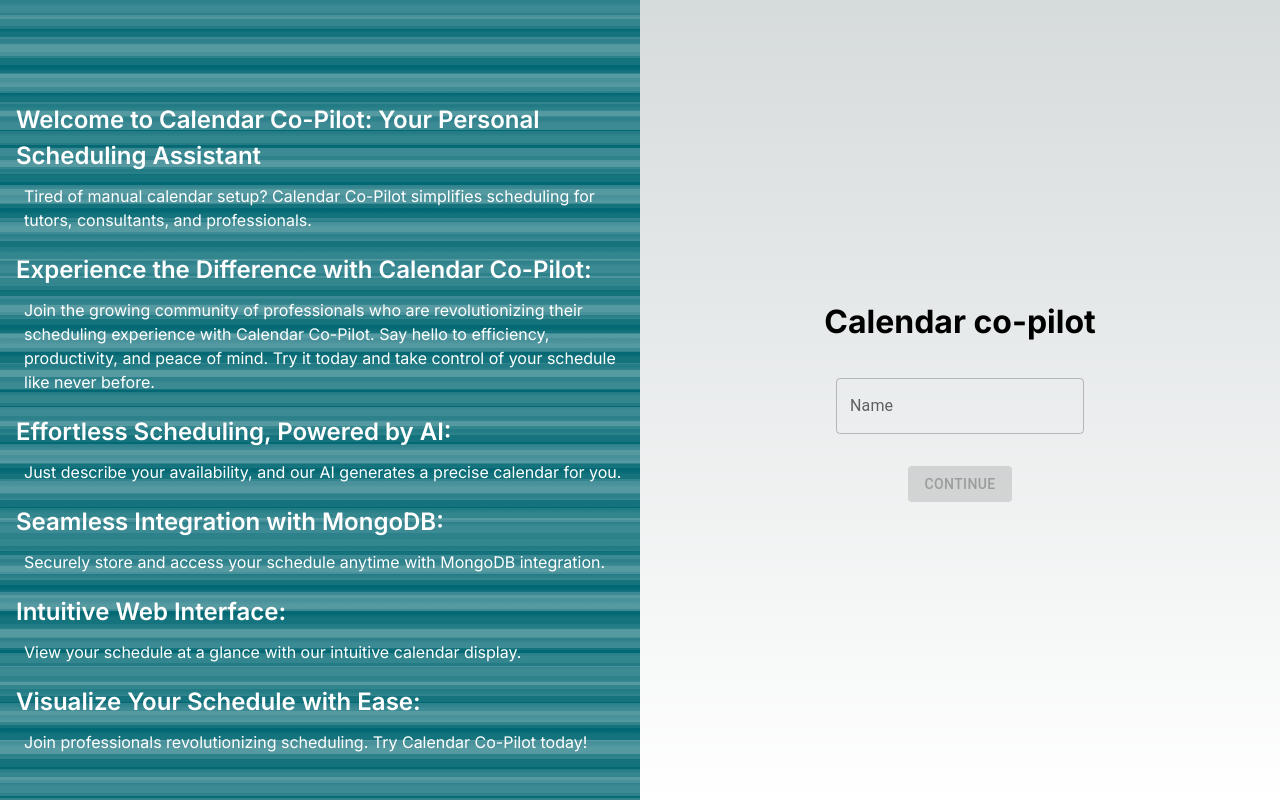
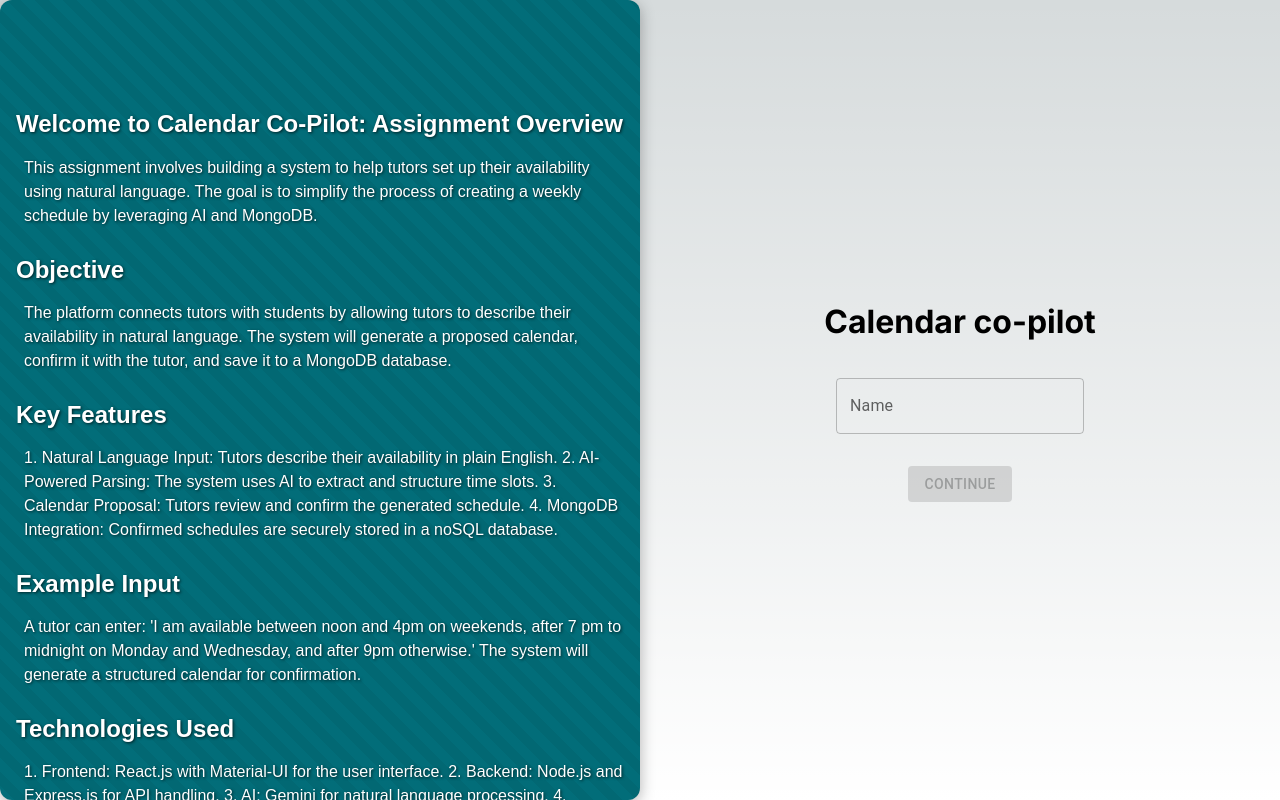
Before and after one commit to Muostafa/Smart-Calendar, a Next.js app: page / in a window 1280 px wide. Built offline with nearby package versions, Linux system fonts and the light colour scheme.

Commit message:
update styles

```diff
--- a/app/(components)/Day.jsx
+++ b/app/(components)/Day.jsx
@@ -43,7 +43,7 @@
 const Day = ({ day, timeSlots = [] }) => {
   return (
     <Box sx={{ width: "100%", maxWidth: "500px", margin: "0 auto" }}>
-      <StyledAccordion defaultExpanded>
+      <StyledAccordion>
         <AccordionSummary
           expandIcon={<ArrowDropDownIcon />}
           aria-controls="panel-content"
--- a/app/page.js
+++ b/app/page.js
@@ -43,41 +43,39 @@
     <div className={styles.holder}>
       <div className={styles.text}>
         <Description
-          title={
-            "Welcome to Calendar Co-Pilot: Your Personal Scheduling Assistant"
-          }
+          title={"Welcome to Calendar Co-Pilot: Assignment Overview"}
           text={
-            "Tired of manual calendar setup? Calendar Co-Pilot simplifies scheduling for tutors, consultants, and professionals."
+            "This assignment involves building a system to help tutors set up their availability using natural language. The goal is to simplify the process of creating a weekly schedule by leveraging AI and MongoDB."
           }
         />
         <Description
-          title={"Experience the Difference with Calendar Co-Pilot:"}
+          title={"Objective"}
           text={
-            "Join the growing community of professionals who are revolutionizing their scheduling experience with Calendar Co-Pilot. Say hello to efficiency, productivity, and peace of mind. Try it today and take control of your schedule like never before."
+            "The platform connects tutors with students by allowing tutors to describe their availability in natural language. The system will generate a proposed calendar, confirm it with the tutor, and save it to a MongoDB database."
           }
         />
         <Description
-          title={"Effortless Scheduling, Powered by AI:"}
+          title={"Key Features"}
           text={
-            "Just describe your availability, and our AI generates a precise calendar for you."
+            "1. Natural Language Input: Tutors describe their availability in plain English. \n2. AI-Powered Parsing: The system uses AI to extract and structure time slots. \n3. Calendar Proposal: Tutors review and confirm the generated schedule. \n4. MongoDB Integration: Confirmed schedules are securely stored in a noSQL database."
           }
         />
         <Description
-          title={"Seamless Integration with MongoDB:"}
+          title={"Example Input"}
           text={
-            "Securely store and access your schedule anytime with MongoDB integration."
+            "A tutor can enter: 'I am available between noon and 4pm on weekends, after 7 pm to midnight on Monday and Wednesday, and after 9pm otherwise.' The system will generate a structured calendar for confirmation."
           }
         />
         <Description
-          title={"Intuitive Web Interface:"}
+          title={"Technologies Used"}
           text={
-            "View your schedule at a glance with our intuitive calendar display."
+            "1. Frontend: React.js with Material-UI for the user interface. \n2. Backend: Node.js and Express.js for API handling. \n3. AI: Gemini for natural language processing. \n4. Database: MongoDB for storing tutor profiles and availability."
           }
         />
         <Description
-          title={"Visualize Your Schedule with Ease:"}
+          title={"Next Steps"}
           text={
-            "Join professionals revolutionizing scheduling. Try Calendar Co-Pilot today!"
+            "Enter your name to get started. You'll be redirected to a page where you can describe your availability and view your proposed schedule."
           }
         />
       </div>
--- a/styles/home.module.css
+++ b/styles/home.module.css
@@ -31,49 +31,38 @@
 .text {
   width: 65%;
   height: 100%;
-  background-color: #026873;
+  background-color: #026873; /* Base background color */
   padding: 8% 1rem 1rem 1rem;
-  background-size: 13px 13px, 29px 29px, 37px 37px, 53px 53px;
-  background-image: -webkit-linear-gradient(
-      0,
-      rgba(255, 255, 255, 0.07) 50%,
-      transparent 50%
+
+  /* Simplified, clear gradient */
+  background: radial-gradient(
+      circle,
+      rgba(255, 255, 255, 0.1) 0%,
+      rgba(255, 255, 255, 0) 70%
     ),
-    -webkit-linear-gradient(0, rgba(255, 255, 255, 0.13) 50%, transparent 50%),
-    -webkit-linear-gradient(0, transparent 50%, rgba(255, 255, 255, 0.17) 50%),
-    -webkit-linear-gradient(0, transparent 50%, rgba(255, 255, 255, 0.19) 50%);
-  background-image: -moz-linear-gradient(
-      0,
-      rgba(255, 255, 255, 0.07) 50%,
-      transparent 50%
-    ),
-    -moz-linear-gradient(0, rgba(255, 255, 255, 0.13) 50%, transparent 50%),
-    -moz-linear-gradient(0, transparent 50%, rgba(255, 255, 255, 0.17) 50%),
-    -moz-linear-gradient(0, transparent 50%, rgba(255, 255, 255, 0.19) 50%);
-  background-image: -ms-linear-gradient(
-      0,
-      rgba(255, 255, 255, 0.07) 50%,
-      transparent 50%
-    ),
-    -ms-linear-gradient(0, rgba(255, 255, 255, 0.13) 50%, transparent 50%),
-    -ms-linear-gradient(0, transparent 50%, rgba(255, 255, 255, 0.17) 50%),
-    -ms-linear-gradient(0, transparent 50%, rgba(255, 255, 255, 0) 80%);
-  background-image: -o-linear-gradient(
-      0,
-      rgba(255, 255, 255, 0.07) 50%,
-      transparent 50%
-    ),
-    -o-linear-gradient(0, rgba(255, 255, 255, 0.13) 50%, transparent 50%),
-    -o-linear-gradient(0, transparent 50%, rgba(255, 255, 255, 0.17) 50%),
-    -o-linear-gradient(0, transparent 50%, rgba(255, 255, 255, 0) 80%);
-  background-image: linear-gradient(
-      0,
-      rgba(255, 255, 255, 0.07) 50%,
-      transparent 80%
-    ),
-    linear-gradient(0, rgba(255, 255, 255, 0.13) 50%, transparent 50%),
-    linear-gradient(0, transparent 50%, rgba(255, 255, 255, 0.17) 50%),
-    linear-gradient(0, transparent 50%, rgba(255, 255, 255, 0) 70%);
+    #026873; /* Blends into the base color */
+
+  /* Optional soft diagonal pattern */
+  background-image: repeating-linear-gradient(
+    45deg,
+    rgba(255, 255, 255, 0.05),
+    rgba(255, 255, 255, 0.05) 10px,
+    transparent 10px,
+    transparent 20px
+  );
+
+  /* Background properties for smoother appearance */
+  background-blend-mode: overlay;
+  background-size: cover;
+
+  /* Readability improvements */
+  color: white; /* Light text color */
+  line-height: 1.8; /* More generous spacing between lines */
+  font-size: 1.2rem; /* Slightly larger font */
+  font-family: "Arial", sans-serif; /* Clean, readable font */
+  text-shadow: 1px 1px 3px rgba(0, 0, 0, 0.7); /* Stronger shadow for text clarity */
+  border-radius: 12px; /* Adds rounded corners */
+  box-shadow: 0 4px 15px rgba(0, 0, 0, 0.3); /* Adds subtle depth to the container */
 }
 
 .error {
```
